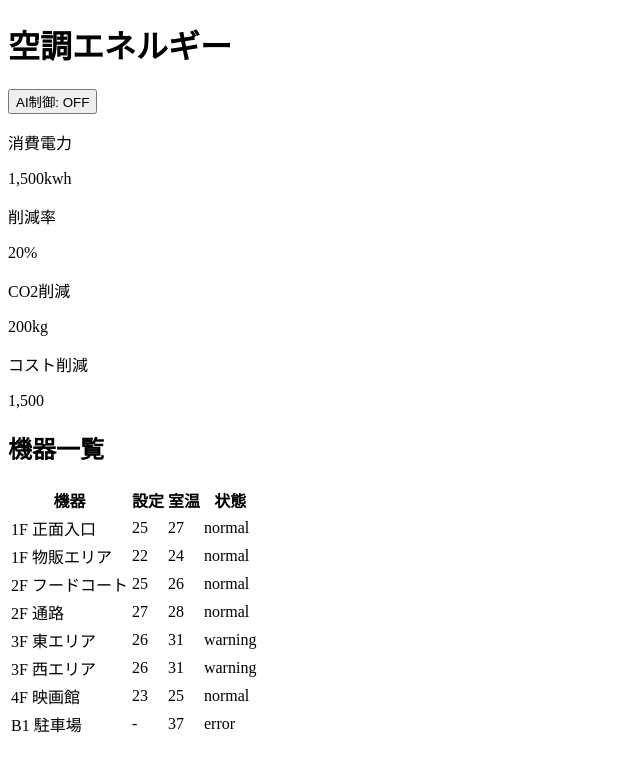
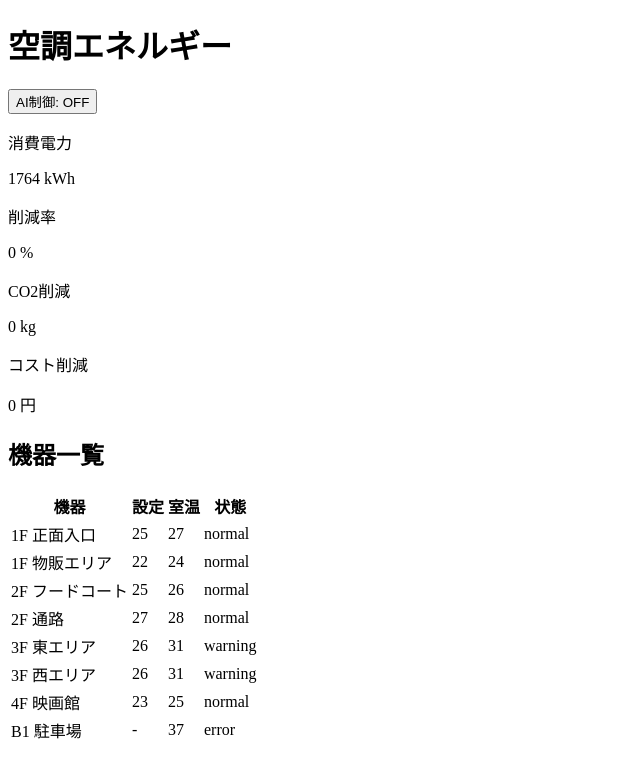
Before and after one commit to taotomo/aircon-dashboard, a React (Vite) app: page / in a window 1280 px wide. Shown: the top 778 px of the page, without its empty margins (0-640 px from the left). Built offline with nearby package versions, Linux system fonts and the light colour scheme.

Commit message:
AI制御のON/OFFでKPIの数値を切り替える

```diff
--- a/src/App.tsx
+++ b/src/App.tsx
@@ -1,8 +1,10 @@
 import { useState } from "react";
 import { devices } from "./devices";
+import { summary } from "./summary";
 
 function App() {
   const [aiEnabled, setAiEnabled] = useState(false);
+  const kpi = aiEnabled ? summary.ai : summary.normal;
 
   return (
     <div>
@@ -16,22 +18,22 @@ function App() {
       </button>
       <div>
         <p>消費電力</p>
-        <p>1,500kwh</p>
+        <p>{kpi.totalKwh} kWh</p>
       </div>
 
       <div>
         <p>削減率</p>
-        <p>20%</p>
+        <p>{kpi.reductionRate} %</p>
       </div>
 
       <div>
         <p>CO2削減</p>
-        <p>200kg</p>
+        <p>{kpi.co2Kg} kg</p>
       </div>
 
       <div>
         <p>コスト削減</p>
-        <p>1,500</p>
+        <p>{kpi.costYen} 円</p>
       </div>
 
       <h2>機器一覧</h2>
--- /dev/null
+++ b/src/summary.ts
@@ -0,0 +1,14 @@
+export const summary = {
+    normal: {
+        totalKwh: 1764,
+        reductionRate: 0,
+        co2Kg: 0,
+        costYen: 0,
+    },
+    ai: {
+        totalKwh: 1382,
+        reductionRate: 21.7,
+        co2Kg: 164,
+        costYen: 11460,
+    },
+};
```
